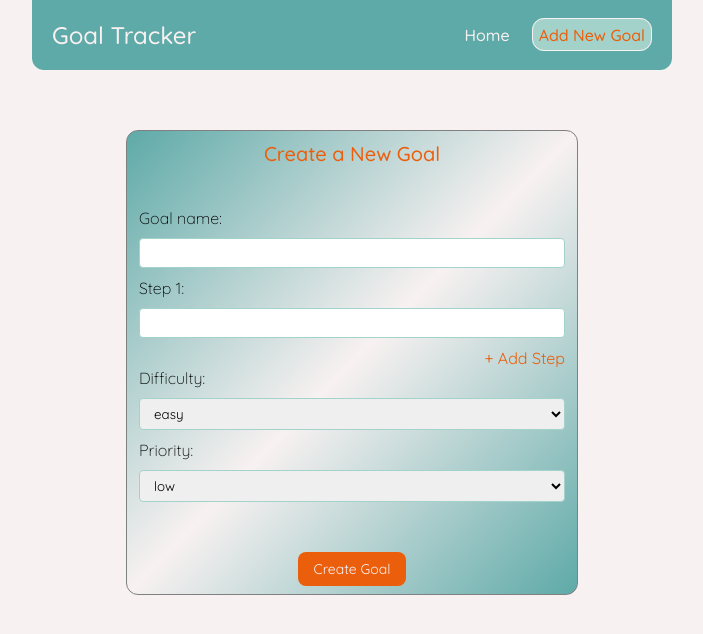
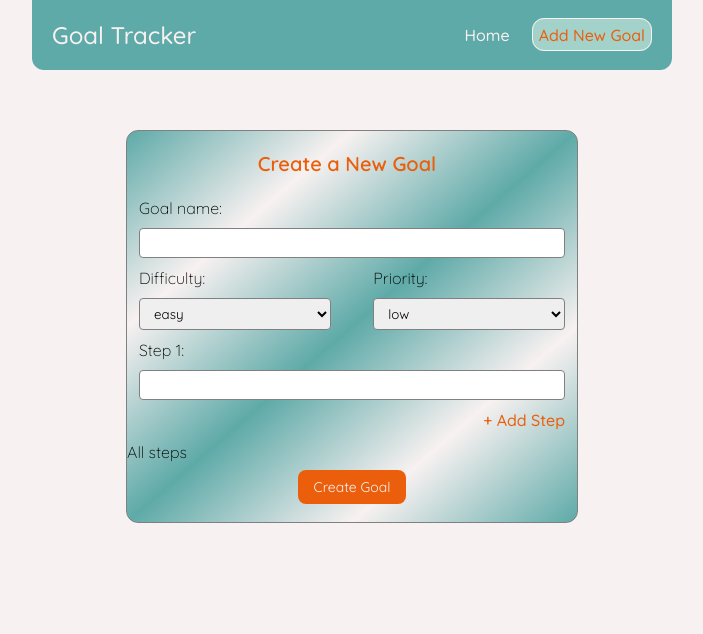
Before and after one commit to mikehoods/react-goalTracker-2.0-client, a React (Create React App) app: page /create in a window 1280 px wide. Shown: the top 634 px of the page, without its empty margins (288-991 px from the left). Built offline with nearby package versions, Linux system fonts and the light colour scheme.

Commit message:
Setup states for CreateGoals form

```diff
--- a/package.json
+++ b/package.json
@@ -8,6 +8,7 @@
     "@testing-library/user-event": "^12.8.3",
     "react": "^17.0.2",
     "react-dom": "^17.0.2",
+    "react-hook-form": "^7.0.5",
     "react-router-dom": "^5.2.0",
     "react-scripts": "4.0.3",
     "web-vitals": "^1.1.1"
--- a/src/CreateGoal.js
+++ b/src/CreateGoal.js
@@ -1,4 +1,56 @@
+import { useState } from 'react';
+import { useForm, useFieldArray} from 'react-hook-form';
+
 const CreateGoal = () => {
+    const [title, setTitle] = useState("")
+    const [difficulty, setDifficulty] = useState("")
+    const [priority, setPriority] = useState("")
+    // const [steps, setSteps] = useState(["", "", ""])
+
+    const StepList = () => {
+        const { control, register } = useForm();
+        const { fields, append, prepend, remove, swap, move, insert } = useFieldArray({
+          control, // control props comes from useForm (optional: if you are using FormContext)
+          name: "steps", // unique name for your Field Array
+          // keyName: "id", default to "id", you can change the key name
+        });
+
+        return (
+            <form>
+            <p>All steps</p>
+          {fields.map((field, index) => (
+            <input
+              key={field.id} // important to include key with field's id
+              {...register(`steps.${index}.value`)}
+              defaultValue={field.value} // make sure to include defaultValue
+            />
+          ))}
+
+          </form>
+        );
+      }
+
+        // const stepList =
+        // steps.map((step, index) => {
+        //     return (
+        //         <div key={index} className="input-field">
+        //             <label htmlFor="steps">Step {index+1}</label>
+        //             <div className="input-step">
+        //                 <input
+        //                     id="steps"
+        //                     type="text"
+        //                     value={step}
+        //                     onChange={(e) => {
+        //                         console.log(steps)
+        //                         setSteps(...steps, steps[index] = e.target.value)
+        //                         console.log(steps)
+        //                     }}
+        //                 />
+        //             </div>
+        //         </div>
+        //     )
+        // })
+
     return (
         <div className="create-goal">
             <h2>Create a New Goal</h2>
@@ -8,28 +60,43 @@ const CreateGoal = () => {
                     <input
                         type="text"
                         required
+                        value={title}
+                        onChange={(e) => setTitle(e.target.value)}
                     />
+                    <div className="form-selectors">
+                        <div className="selector">
+                            <p>Difficulty: </p>
+                            <select
+                                value={difficulty}
+                                onChange={(e) => setDifficulty(e.target.value)}
+                            >
+                                <option value="easy">easy</option>
+                                <option value="medium">medium</option>
+                                <option value="hard">hard</option>
+                                <option value="impossible">impossible</option>
+                            </select>
+                        </div>
+                        <div className="selector">
+                            <p>Priority: </p>
+                            <select
+                                value={priority}
+                                onChange={(e) => setPriority(e.target.value)}
+                            >
+                                <option value="low">low</option>
+                                <option value="medium">medium</option>
+                                <option value="high">high</option>
+                            </select>
+                        </div>
+                    </div>
                     <label>Step 1:</label>
                     <input
                         type="text"
                         required
                     />
                     <p className="add-step">+ Add Step</p>
-                <p>Difficulty: </p>
-                <select>
-                    <option value="easy">easy</option>
-                    <option value="medium">medium</option>
-                    <option value="hard">hard</option>
-                    <option value="impossible">impossible</option>
-                </select>
-                <p>Priority: </p>
-                <select>
-                    <option value="easy">low</option>
-                    <option value="medium">medium</option>
-                    <option value="hard">high</option>
-                </select>
                 </div>
-
+                {/* {stepList}             */}
+                <StepList />
                 <div className="create-goal-footer">
                     <button>Create Goal</button>
                 </div>
--- a/src/index.css
+++ b/src/index.css
@@ -116,7 +116,7 @@ body {
   text-align: center;
   border: 1px solid grey;
   border-radius: 12px;
-  background: linear-gradient(to bottom right, #5EAAA8, #F8F1F1, #5EAAA8);
+  background: linear-gradient(to bottom right, #5EAAA8, #F8F1F1, #5EAAA8, #F8F1F1, #5EAAA8);
 }
 .create-goal label {
   text-align: left;
@@ -126,22 +126,29 @@ body {
 .create-goal h2 {
   font-size: 20px;
   color: #EB5E0B;
-  padding: 10px;
-  /* background-color: #A3D2CA; */
+  padding: 20px 10px 10px 0;
   border-radius: 11px 11px 0 0;
-  font-weight: 500;
+  font-weight: 600;
 }
 .create-goal .form-main {
-  padding: 32px 12px;
+  padding: 12px;
 }
 .create-goal input, .create-goal select {
   width: 100%;
   padding: 6px 10px;
   margin: 10px 0;
-  border: 1px solid #A3D2CA;
+  border: 1px solid grey;
   box-sizing: border-box;
   display: block;
   border-radius: 4px;
+}
+form .form-selectors {
+  display: flex;
+  justify-content: space-between;
+}
+
+.form-selectors .selector {
+  width: 45%;
 }
 .create-goal p {
   text-align: left;
@@ -151,10 +158,9 @@ body {
   text-align: right;
   color: #EB5E0B;
   cursor: pointer;
-  font-weight: 400;
+  font-weight: 500;
 }
 .create-goal-footer {
-  /* background-color: #EB5E0B; */
   border-radius: 0 0 11px 11px;
   padding: 8px;
 }
@@ -167,4 +173,5 @@ body {
   cursor: pointer;
   font-size: 14px;
   font-weight: 400;
+  margin-bottom: 10px;
 }
```
Also changed, not shown: 1 other file (tests, documents, lock files or other folders). Lines whose indentation alone changed are shown as unchanged.
